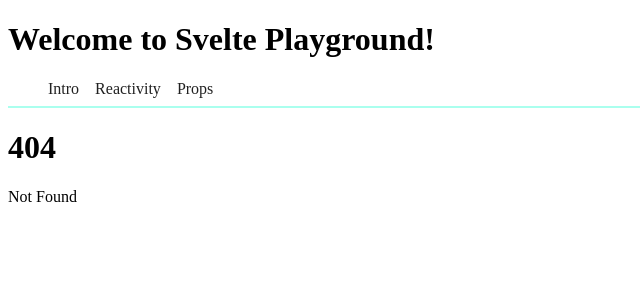
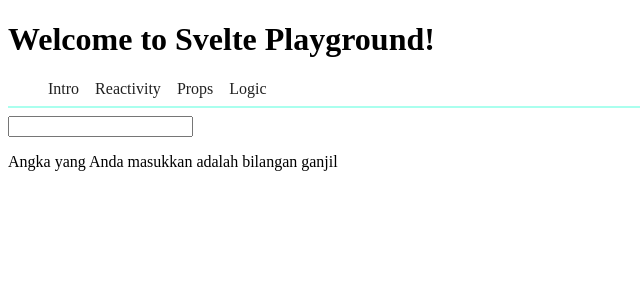
Before and after one commit to anangkf/svelte-playground, a SvelteKit app: page /logic in a window 1280 px wide. Before the commit this address had no page. Shown: the top 300 px of the page, without its empty margins (0-640 px from the left). Built offline with nearby package versions, Linux system fonts and the light colour scheme.

Commit message:
logic: if blocks

```diff
--- a/src/components/Header.svelte
+++ b/src/components/Header.svelte
@@ -3,6 +3,7 @@
     <li><a href="/">Intro</a></li>
     <li><a href="/reactivity">Reactivity</a></li>
     <li><a href="/props">Props</a></li>
+    <li><a href="/logic">Logic</a></li>
   </ul>
   <hr>
 </nav>
--- /dev/null
+++ b/src/routes/logic/+page.svelte
@@ -0,0 +1,18 @@
+<script>
+  let number;
+</script>
+
+<svelte:head>
+  <title>Logic</title>
+</svelte:head>
+
+<section>
+  <input type="number" bind:value={number}>
+  <p>Angka yang Anda masukkan adalah bilangan
+    {#if number % 2 === 0}
+      genap
+    {:else}
+      ganjil
+    {/if}
+  </p>
+</section>
```
